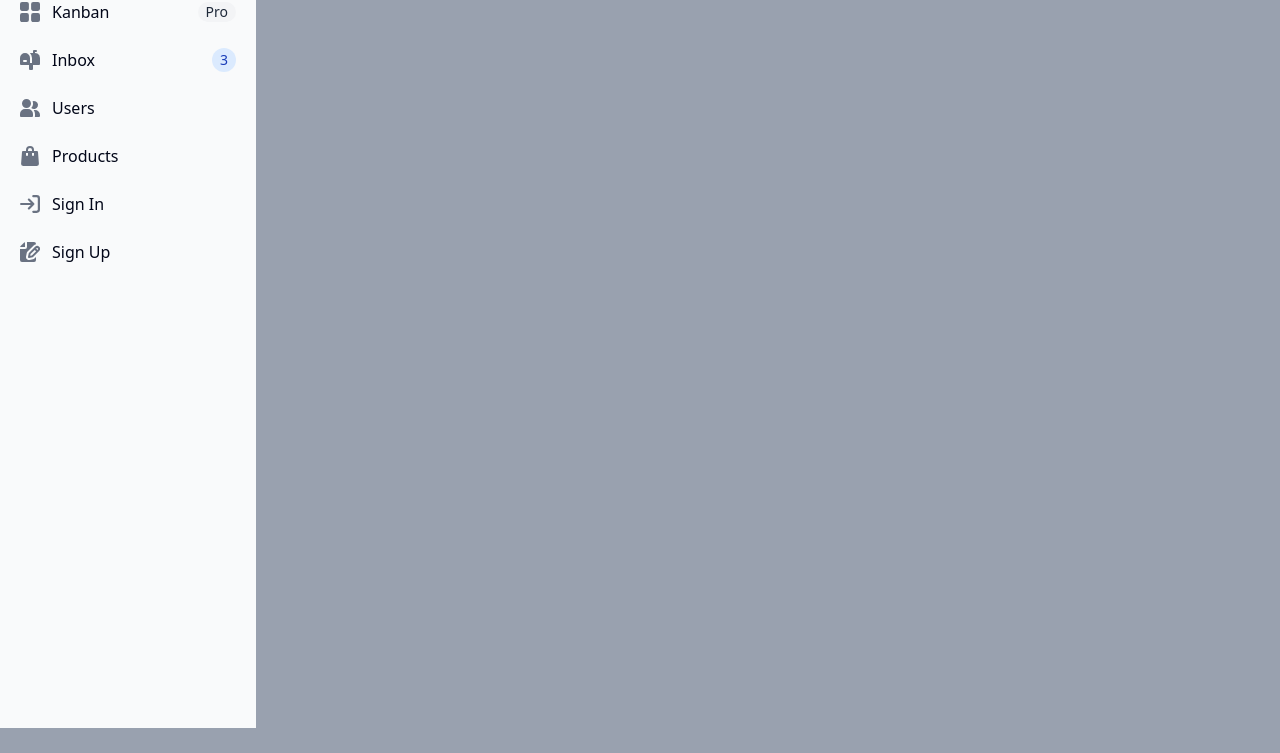
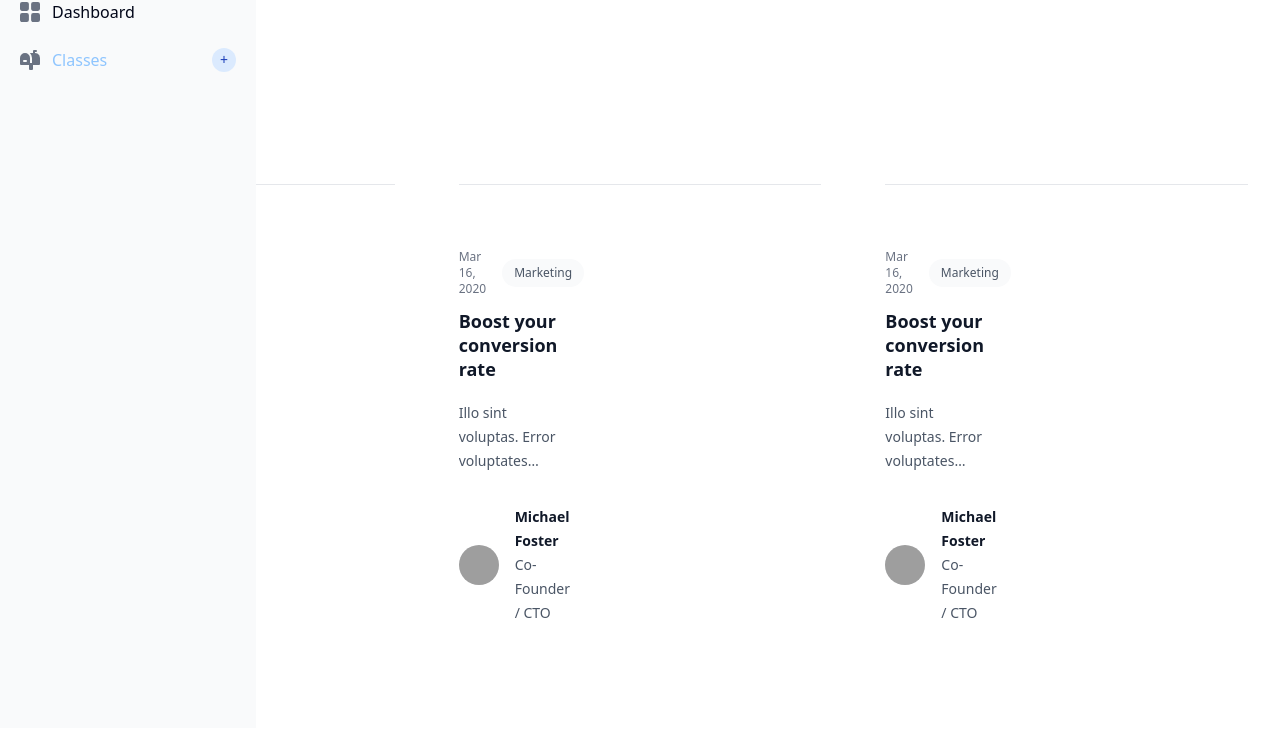
Before and after one commit to Arb2009/tail-challenge, a plain HTML site: page index.html in a window 1280 px wide. Shown: the part 72-825 px from the top of the page. Before the commit the page ends 800 px from the top, so only its background shows below. Drawn offline with nearby package versions, Linux system fonts and the light colour scheme; grey boxes are pictures that could not be loaded.

Commit message:
Add files via upload

```diff
--- a/index.html
+++ b/index.html
@@ -1,3 +1,4 @@
+
 <html lang="en">
 <head>
     <meta charset="UTF-8">
@@ -13,6 +14,7 @@
               <!-- Mobile menu button-->
               <button type="button" class="relative inline-flex items-center justify-center rounded-md p-2 text-gray-400 hover:bg-gray-700 hover:text-white focus:ring-2 focus:ring-white focus:outline-hidden focus:ring-inset" aria-controls="mobile-menu" aria-expanded="false">
                 <span class="absolute -inset-0.5"></span>
+
                 <span class="sr-only">Open main menu</span>
                 <!--
                   Icon when menu is closed.
@@ -98,11 +100,9 @@
        <ul class="space-y-2 font-medium">
           <li>
              <a href="#" class="flex items-center p-2 text-gray-900 rounded-lg dark:text-white hover:bg-gray-100 dark:hover:bg-gray-400 group">
-                <svg class="w-5 h-5 text-gray-500 transition duration-75 dark:text-gray-400 group-hover:text-gray-900 dark:group-hover:text-white" aria-hidden="true" xmlns="http://www.w3.org/2000/svg" fill="currentColor" viewBox="0 0 22 21">
-                   <path d="M16.975 11H10V4.025a1 1 0 0 0-1.066-.998 8.5 8.5 0 1 0 9.039 9.039.999.999 0 0 0-1-1.066h.002Z"/>
-                   <path d="M12.5 0c-.157 0-.311.01-.565.027A1 1 0 0 0 11 1.02V10h8.975a1 1 0 0 0 1-.935c.013-.188.028-.374.028-.565A8.51 8.51 0 0 0 12.5 0Z"/>
-                </svg>
-                <span class="ms-3 text-slate-950">Dashboard</span>
+
+                <span class="ms-3 text-slate-400">Total Students</span>
+                <span class="text-blue-300">112,893</span>
              </a>
           </li>
           <li>
@@ -110,59 +110,136 @@
                 <svg class="shrink-0 w-5 h-5 text-gray-500 transition duration-75 dark:text-gray-400 group-hover:text-gray-900 dark:group-hover:text-white" aria-hidden="true" xmlns="http://www.w3.org/2000/svg" fill="currentColor" viewBox="0 0 18 18">
                    <path d="M6.143 0H1.857A1.857 1.857 0 0 0 0 1.857v4.286C0 7.169.831 8 1.857 8h4.286A1.857 1.857 0 0 0 8 6.143V1.857A1.857 1.857 0 0 0 6.143 0Zm10 0h-4.286A1.857 1.857 0 0 0 10 1.857v4.286C10 7.169 10.831 8 11.857 8h4.286A1.857 1.857 0 0 0 18 6.143V1.857A1.857 1.857 0 0 0 16.143 0Zm-10 10H1.857A1.857 1.857 0 0 0 0 11.857v4.286C0 17.169.831 18 1.857 18h4.286A1.857 1.857 0 0 0 8 16.143v-4.286A1.857 1.857 0 0 0 6.143 10Zm10 0h-4.286A1.857 1.857 0 0 0 10 11.857v4.286c0 1.026.831 1.857 1.857 1.857h4.286A1.857 1.857 0 0 0 18 16.143v-4.286A1.857 1.857 0 0 0 16.143 10Z"/>
                 </svg>
-                <span class="flex-1 ms-3 whitespace-nowrap text-slate-950">Kanban</span>
-                <span class="inline-flex items-center justify-center px-2 ms-3 text-sm font-medium text-gray-800 bg-gray-100 rounded-full dark:bg-gray-700 dark:text-gray-300">Pro</span>
+                <span class="flex-1 ms-3 whitespace-nowrap text-slate-950">Dashboard</span>
+
              </a>
           </li>
           <li>
-             <a href="#" class="flex items-center p-2 text-gray-900 rounded-lg dark:text-white hover:bg-gray-100 dark:hover:bg-gray-400 group">
+             <a href="#" class="flex items-center p-2 text-blue-300 rounded-lg dark:text-white hover:bg-gray-100 dark:hover:bg-gray-400 group">
                 <svg class="shrink-0 w-5 h-5 text-gray-500 transition duration-75 dark:text-gray-400 group-hover:text-gray-900 dark:group-hover:text-white" aria-hidden="true" xmlns="http://www.w3.org/2000/svg" fill="currentColor" viewBox="0 0 20 20">
                    <path d="m17.418 3.623-.018-.008a6.713 6.713 0 0 0-2.4-.569V2h1a1 1 0 1 0 0-2h-2a1 1 0 0 0-1 1v2H9.89A6.977 6.977 0 0 1 12 8v5h-2V8A5 5 0 1 0 0 8v6a1 1 0 0 0 1 1h8v4a1 1 0 0 0 1 1h2a1 1 0 0 0 1-1v-4h6a1 1 0 0 0 1-1V8a5 5 0 0 0-2.582-4.377ZM6 12H4a1 1 0 0 1 0-2h2a1 1 0 0 1 0 2Z"/>
                 </svg>
-                <span class="flex-1 ms-3 whitespace-nowrap text-slate-950">Inbox</span>
-                <span class="inline-flex items-center justify-center w-3 h-3 p-3 ms-3 text-sm font-medium text-blue-800 bg-blue-100 rounded-full dark:bg-blue-900 dark:text-blue-300">3</span>
+                <span class="flex-1 ms-3 whitespace-nowrap text-blue-300">Classes</span>
+                <span class="inline-flex items-center justify-center w-3 h-3 p-3 ms-3 text-sm font-medium text-blue-800 bg-blue-100 rounded-full dark:bg-blue-900 dark:text-blue-300">+</span>
              </a>
           </li>
-          <li>
-             <a href="#" class="flex items-center p-2 text-gray-900 rounded-lg dark:text-white hover:bg-gray-100 dark:hover:bg-gray-400 group">
-                <svg class="shrink-0 w-5 h-5 text-gray-500 transition duration-75 dark:text-gray-400 group-hover:text-gray-900 dark:group-hover:text-white" aria-hidden="true" xmlns="http://www.w3.org/2000/svg" fill="currentColor" viewBox="0 0 20 18">
-                   <path d="M14 2a3.963 3.963 0 0 0-1.4.267 6.439 6.439 0 0 1-1.331 6.638A4 4 0 1 0 14 2Zm1 9h-1.264A6.957 6.957 0 0 1 15 15v2a2.97 2.97 0 0 1-.184 1H19a1 1 0 0 0 1-1v-1a5.006 5.006 0 0 0-5-5ZM6.5 9a4.5 4.5 0 1 0 0-9 4.5 4.5 0 0 0 0 9ZM8 10H5a5.006 5.006 0 0 0-5 5v2a1 1 0 0 0 1 1h11a1 1 0 0 0 1-1v-2a5.006 5.006 0 0 0-5-5Z"/>
-                </svg>
-                <span class="flex-1 ms-3 whitespace-nowrap text-slate-950">Users</span>
-             </a>
-          </li>
-          <li>
-             <a href="#" class="flex items-center p-2 text-gray-900 rounded-lg dark:text-white hover:bg-gray-100 dark:hover:bg-gray-400 group">
-                <svg class="shrink-0 w-5 h-5 text-gray-500 transition duration-75 dark:text-gray-400 group-hover:text-gray-900 dark:group-hover:text-white" aria-hidden="true" xmlns="http://www.w3.org/2000/svg" fill="currentColor" viewBox="0 0 18 20">
-                   <path d="M17 5.923A1 1 0 0 0 16 5h-3V4a4 4 0 1 0-8 0v1H2a1 1 0 0 0-1 .923L.086 17.846A2 2 0 0 0 2.08 20h13.84a2 2 0 0 0 1.994-2.153L17 5.923ZM7 9a1 1 0 0 1-2 0V7h2v2Zm0-5a2 2 0 1 1 4 0v1H7V4Zm6 5a1 1 0 1 1-2 0V7h2v2Z"/>
-                </svg>
-                <span class="flex-1 ms-3 whitespace-nowrap text-slate-950">Products</span>
-             </a>
-          </li>
-          <li>
-             <a href="#" class="flex items-center p-2 text-gray-900 rounded-lg dark:text-white hover:bg-gray-100 dark:hover:bg-gray-400 group">
-                <svg class="shrink-0 w-5 h-5 text-gray-500 transition duration-75 dark:text-gray-400 group-hover:text-gray-900 dark:group-hover:text-white" aria-hidden="true" xmlns="http://www.w3.org/2000/svg" fill="none" viewBox="0 0 18 16">
-                   <path stroke="currentColor" stroke-linecap="round" stroke-linejoin="round" stroke-width="2" d="M1 8h11m0 0L8 4m4 4-4 4m4-11h3a2 2 0 0 1 2 2v10a2 2 0 0 1-2 2h-3"/>
-                </svg>
-                <span class="flex-1 ms-3 whitespace-nowrap text-slate-950">Sign In</span>
-             </a>
-          </li>
-          <li>
-             <a href="#" class="flex items-center p-2 text-gray-900 rounded-lg dark:text-white hover:bg-gray-100 dark:hover:bg-gray-400 group">
-                <svg class="shrink-0 w-5 h-5 text-gray-500 transition duration-75 dark:text-gray-400 group-hover:text-gray-900 dark:group-hover:text-white" aria-hidden="true" xmlns="http://www.w3.org/2000/svg" fill="currentColor" viewBox="0 0 20 20">
-                   <path d="M5 5V.13a2.96 2.96 0 0 0-1.293.749L.879 3.707A2.96 2.96 0 0 0 .13 5H5Z"/>
-                   <path d="M6.737 11.061a2.961 2.961 0 0 1 .81-1.515l6.117-6.116A4.839 4.839 0 0 1 16 2.141V2a1.97 1.97 0 0 0-1.933-2H7v5a2 2 0 0 1-2 2H0v11a1.969 1.969 0 0 0 1.933 2h12.134A1.97 1.97 0 0 0 16 18v-3.093l-1.546 1.546c-.413.413-.94.695-1.513.81l-3.4.679a2.947 2.947 0 0 1-1.85-.227 2.96 2.96 0 0 1-1.635-3.257l.681-3.397Z"/>
-                   <path d="M8.961 16a.93.93 0 0 0 .189-.019l3.4-.679a.961.961 0 0 0 .49-.263l6.118-6.117a2.884 2.884 0 0 0-4.079-4.078l-6.117 6.117a.96.96 0 0 0-.263.491l-.679 3.4A.961.961 0 0 0 8.961 16Zm7.477-9.8a.958.958 0 0 1 .68-.281.961.961 0 0 1 .682 1.644l-.315.315-1.36-1.36.313-.318Zm-5.911 5.911 4.236-4.236 1.359 1.359-4.236 4.237-1.7.339.341-1.699Z"/>
-                </svg>
-                <span class="flex-1 ms-3 whitespace-nowrap text-slate-950">Sign Up</span>
-             </a>
-          </li>
+
        </ul>
     </div>
  </aside>
 
+ <div class="flex ml-10px">
+ <div class="bg-white py-24 sm:py-32">
+    <div class="mx-auto max-w-7xl px-6 lg:px-8">
 
+      <div class="mx-auto mt-10 grid max-w-2xl grid-cols-1 gap-x-8 gap-y-16 border-t border-gray-200 pt-10 sm:mt-16 sm:pt-16 lg:mx-0 lg:max-w-none lg:grid-cols-3">
+        <article class="flex max-w-xl flex-col items-start justify-between">
+          <div class="flex items-center gap-x-4 text-xs">
+            <time datetime="2020-03-16" class="text-gray-500">Mar 16, 2020</time>
+            <a href="#" class="relative z-10 rounded-full bg-gray-50 px-3 py-1.5 font-medium text-gray-600 hover:bg-gray-100">Marketing</a>
+          </div>
+          <div class="group relative">
+            <h3 class="mt-3 text-lg/6 font-semibold text-gray-900 group-hover:text-gray-600">
+              <a href="#">
+                <span class="absolute inset-0"></span>
+                Boost your conversion rate
+              </a>
+            </h3>
+            <p class="mt-5 line-clamp-3 text-sm/6 text-gray-600">Illo sint voluptas. Error voluptates culpa eligendi. Hic vel totam vitae illo. Non aliquid explicabo necessitatibus unde. Sed exercitationem placeat consectetur nulla deserunt vel. Iusto corrupti dicta.</p>
+          </div>
+          <div class="relative mt-8 flex items-center gap-x-4">
+            <img src="https://images.unsplash.com/photo-1519244703995-f4e0f30006d5?ixlib=rb-1.2.1&ixid=eyJhcHBfaWQiOjEyMDd9&auto=format&fit=facearea&facepad=2&w=256&h=256&q=80" alt="" class="size-10 rounded-full bg-gray-50">
+            <div class="text-sm/6">
+              <p class="font-semibold text-gray-900">
+                <a href="#">
+                  <span class="absolute inset-0"></span>
+                  Michael Foster
+                </a>
+              </p>
+              <p class="text-gray-600">Co-Founder / CTO</p>
+            </div>
+          </div>
+        </article>
 
+        <!-- More posts... -->
+      </div>
+    </div>
+  </div>
+
+  <div class="bg-white py-24 sm:py-32">
+    <div class="mx-auto max-w-7xl px-6 lg:px-8">
+
+      <div class="mx-auto mt-10 grid max-w-2xl grid-cols-1 gap-x-8 gap-y-16 border-t border-gray-200 pt-10 sm:mt-16 sm:pt-16 lg:mx-0 lg:max-w-none lg:grid-cols-3">
+        <article class="flex max-w-xl flex-col items-start justify-between">
+          <div class="flex items-center gap-x-4 text-xs">
+            <time datetime="2020-03-16" class="text-gray-500">Mar 16, 2020</time>
+            <a href="#" class="relative z-10 rounded-full bg-gray-50 px-3 py-1.5 font-medium text-gray-600 hover:bg-gray-100">Marketing</a>
+          </div>
+          <div class="group relative">
+            <h3 class="mt-3 text-lg/6 font-semibold text-gray-900 group-hover:text-gray-600">
+              <a href="#">
+                <span class="absolute inset-0"></span>
+                Boost your conversion rate
+              </a>
+            </h3>
+            <p class="mt-5 line-clamp-3 text-sm/6 text-gray-600">Illo sint voluptas. Error voluptates culpa eligendi. Hic vel totam vitae illo. Non aliquid explicabo necessitatibus unde. Sed exercitationem placeat consectetur nulla deserunt vel. Iusto corrupti dicta.</p>
+          </div>
+          <div class="relative mt-8 flex items-center gap-x-4">
+            <img src="https://images.unsplash.com/photo-1519244703995-f4e0f30006d5?ixlib=rb-1.2.1&ixid=eyJhcHBfaWQiOjEyMDd9&auto=format&fit=facearea&facepad=2&w=256&h=256&q=80" alt="" class="size-10 rounded-full bg-gray-50">
+            <div class="text-sm/6">
+              <p class="font-semibold text-gray-900">
+                <a href="#">
+                  <span class="absolute inset-0"></span>
+                  Michael Foster
+                </a>
+              </p>
+              <p class="text-gray-600">Co-Founder / CTO</p>
+            </div>
+          </div>
+        </article>
+
+        <!-- More posts... -->
+      </div>
+    </div>
+  </div>
+
+  <div class="bg-white py-24 sm:py-32">
+    <div class="mx-auto max-w-7xl px-6 lg:px-8">
+
+      <div class="mx-auto mt-10 grid max-w-2xl grid-cols-1 gap-x-8 gap-y-16 border-t border-gray-200 pt-10 sm:mt-16 sm:pt-16 lg:mx-0 lg:max-w-none lg:grid-cols-3">
+        <article class="flex max-w-xl flex-col items-start justify-between">
+          <div class="flex items-center gap-x-4 text-xs">
+            <time datetime="2020-03-16" class="text-gray-500">Mar 16, 2020</time>
+            <a href="#" class="relative z-10 rounded-full bg-gray-50 px-3 py-1.5 font-medium text-gray-600 hover:bg-gray-100">Marketing</a>
+          </div>
+          <div class="group relative">
+            <h3 class="mt-3 text-lg/6 font-semibold text-gray-900 group-hover:text-gray-600">
+              <a href="#">
+                <span class="absolute inset-0"></span>
+                Boost your conversion rate
+              </a>
+            </h3>
+            <p class="mt-5 line-clamp-3 text-sm/6 text-gray-600">Illo sint voluptas. Error voluptates culpa eligendi. Hic vel totam vitae illo. Non aliquid explicabo necessitatibus unde. Sed exercitationem placeat consectetur nulla deserunt vel. Iusto corrupti dicta.</p>
+          </div>
+          <div class="relative mt-8 flex items-center gap-x-4">
+            <img src="https://images.unsplash.com/photo-1519244703995-f4e0f30006d5?ixlib=rb-1.2.1&ixid=eyJhcHBfaWQiOjEyMDd9&auto=format&fit=facearea&facepad=2&w=256&h=256&q=80" alt="" class="size-10 rounded-full bg-gray-50">
+            <div class="text-sm/6">
+              <p class="font-semibold text-gray-900">
+                <a href="#">
+                  <span class="absolute inset-0"></span>
+                  Michael Foster
+                </a>
+              </p>
+              <p class="text-gray-600">Co-Founder / CTO</p>
+            </div>
+          </div>
+        </article>
+
+        <!-- More posts... -->
+      </div>
+    </div>
+  </div>
+</div>
 
 
 
```
